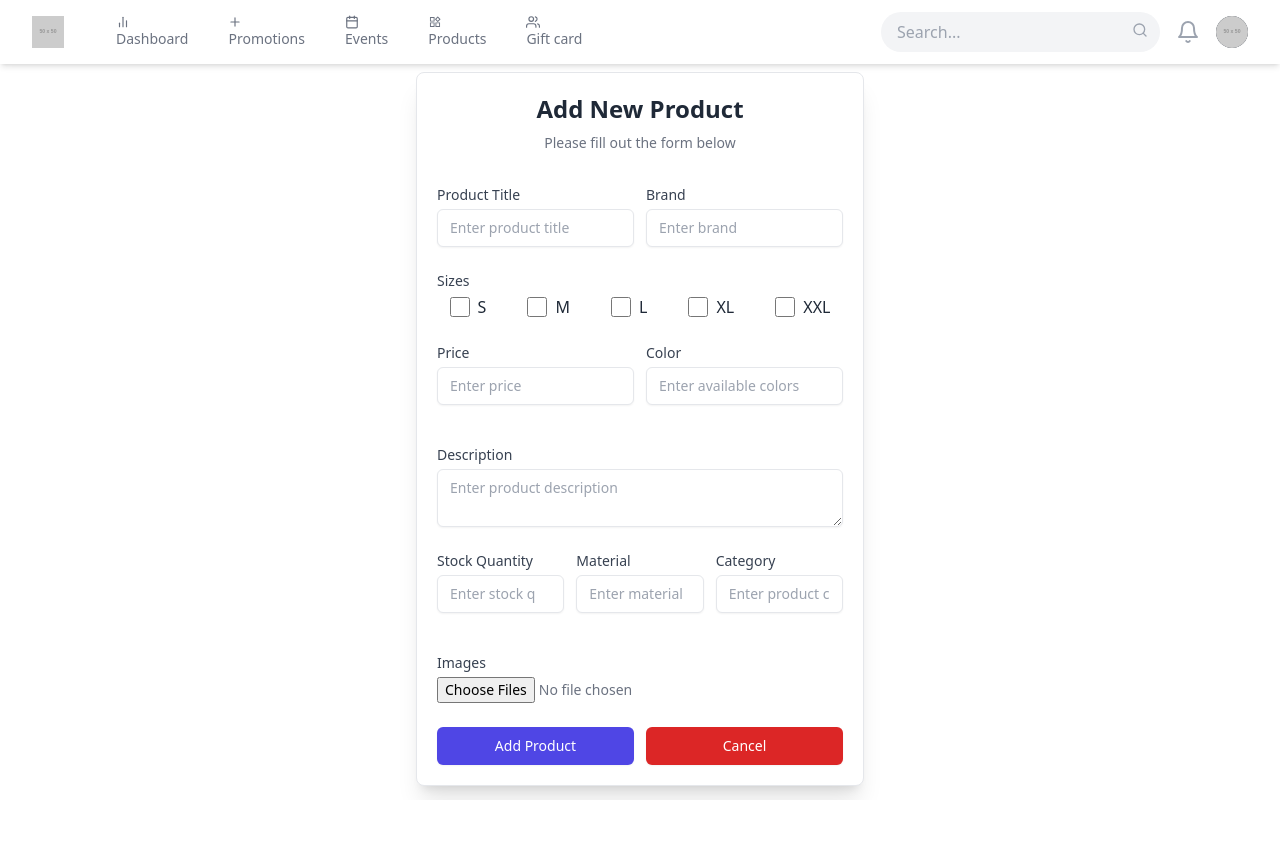
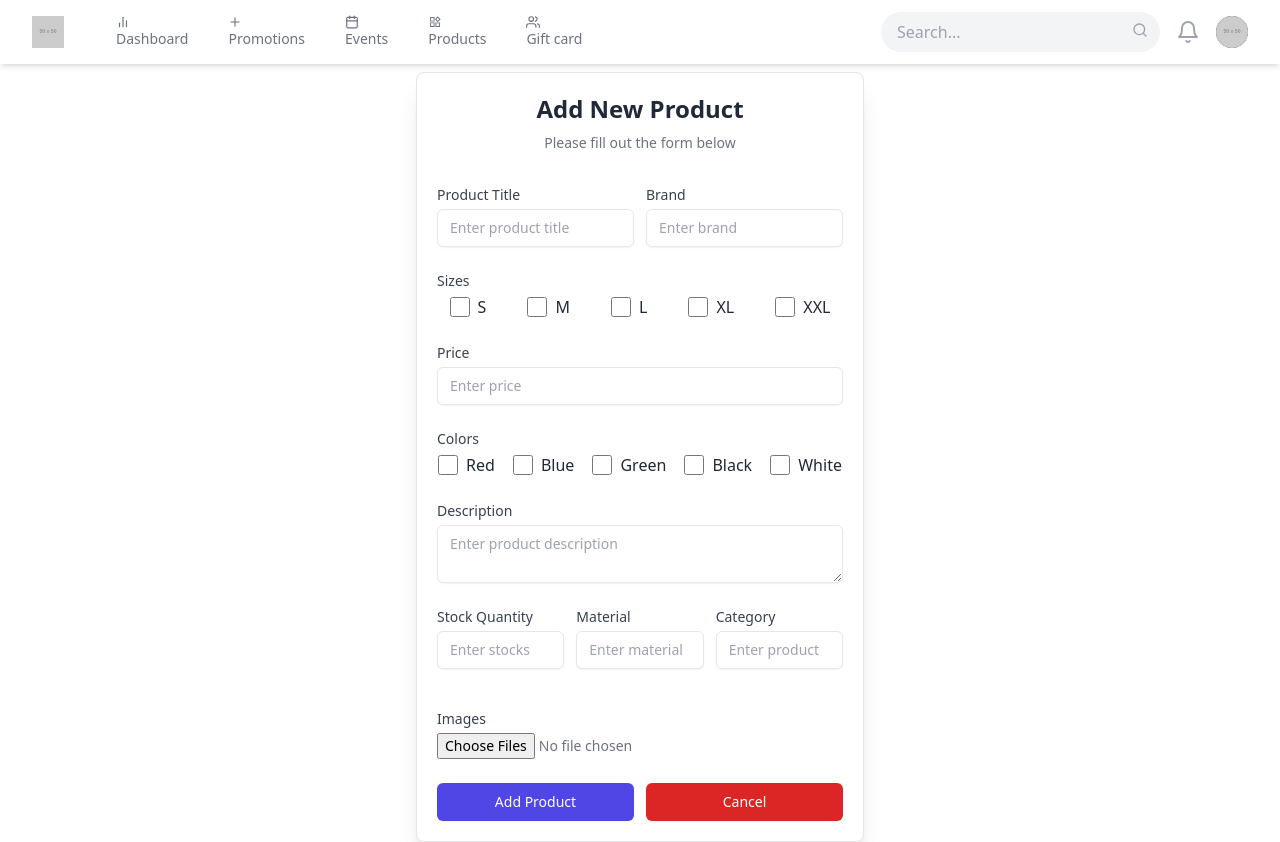
Before and after one commit to udithgunasekara/SPM_ShoppingMall_Management, a React (Create React App) app in the folder shopping-mall-web/: page /add in a window 1280 px wide. Before the commit the page ends 800 px from the top, so only its background shows below. Built offline with nearby package versions, Linux system fonts and the light colour scheme; no server answers; the database is empty.

Commit message:
update colors with Array features

```diff
--- a/shopping-mall-web/src/components/Product/Addproduct.jsx
+++ b/shopping-mall-web/src/components/Product/Addproduct.jsx
@@ -25,7 +25,7 @@ const AddProduct = () => {
   const [description, setDescription] = useState("");
   const [images, setImages] = useState([]);
   const [stocks, setStocks] = useState("");
-  const [color, setColor] = useState("");
+  const [colors, setColors] = useState([]);
   const [material, setMaterial] = useState("");
 
   // Initialize Firestore and Storage
@@ -51,7 +51,7 @@ const AddProduct = () => {
           setCategory(data.category || "");
           setDescription(data.description || "");
           setStocks(data.stocks || "");
-          setColor(data.color || "");
+          setColors(data.colors || []);
           setMaterial(data.material || "");
 
           // Fetch images
@@ -96,7 +96,7 @@ const AddProduct = () => {
         description,
         images: imageUrls,
         stocks,
-        color,
+        colors,
         material,
         updatedAt: new Date(), // Add a timestamp for updates
       };
@@ -137,6 +137,17 @@ const AddProduct = () => {
       } else {
         // Add size if not selected
         return [...prevSizes, size];
+      }
+    });
+  };
+
+  // Handle color selection
+  const handleColorChange = (color) => {
+    setColors((prevColors) => {
+      if (prevColors.includes(color)) {
+        return prevColors.filter((c) => c !== color);
+      } else {
+        return [...prevColors, color];
       }
     });
   };
@@ -190,7 +201,7 @@ const AddProduct = () => {
         </div>
 
         {/* Sizes */}
-        <div className="mb-4">
+        <div className="">
           <label className="block text-sm font-medium text-gray-700 mb-1">
             Sizes
           </label>
@@ -209,9 +220,9 @@ const AddProduct = () => {
           </div>
         </div>
 
-        <div className="grid grid-cols-1 gap-3 sm:grid-cols-2">
+        <div className="grid grid-cols-1 gap-3 sm:grid-cols-1">
           {/* Price */}
-          <div className="mb-4">
+          <div className="">
             <label className="block text-sm font-medium text-gray-700 mb-1">
               Price
             </label>
@@ -224,20 +235,25 @@ const AddProduct = () => {
               required
             />
           </div>
+        </div>
 
-          {/* Color */}
-          <div className="mb-4">
-            <label className="block text-sm font-medium text-gray-700 mb-1">
-              Color
-            </label>
-            <input
-              type="text"
-              value={color}
-              onChange={(e) => setColor(e.target.value)}
-              className="block w-full px-3 py-2 border rounded-md shadow-sm focus:ring-blue-500 focus:border-blue-500 sm:text-sm"
-              placeholder="Enter available colors"
-              required
-            />
+        {/* Colors */}
+        <div className="">
+          <label className="block text-sm font-medium text-gray-700 mb-1">
+            Colors
+          </label>
+          <div className="flex justify-around space-x-4">
+            {["Red", "Blue", "Green", "Black", "White"].map((color) => (
+              <label key={color} className="flex items-center cursor-pointer">
+                <input
+                  type="checkbox"
+                  checked={colors.includes(color)}
+                  onChange={() => handleColorChange(color)}
+                  className="form-checkbox h-5 w-5 text-blue-600 border-gray-300 rounded-md focus:ring-blue-500"
+                />
+                <span className="ml-2 text-gray-800 font-medium">{color}</span>
+              </label>
+            ))}
           </div>
         </div>
 
@@ -266,7 +282,7 @@ const AddProduct = () => {
               value={stocks}
               onChange={(e) => setStocks(e.target.value)}
               className="block w-full px-3 py-2 border rounded-md shadow-sm focus:ring-blue-500 focus:border-blue-500 sm:text-sm"
-              placeholder="Enter stock quantity"
+              placeholder="Enter stocks"
               required
             />
           </div>
@@ -296,7 +312,7 @@ const AddProduct = () => {
               value={category}
               onChange={(e) => setCategory(e.target.value)}
               className="block w-full px-3 py-2 border rounded-md shadow-sm focus:ring-blue-500 focus:border-blue-500 sm:text-sm"
-              placeholder="Enter product category"
+              placeholder="Enter product"
               required
             />
           </div>
```
